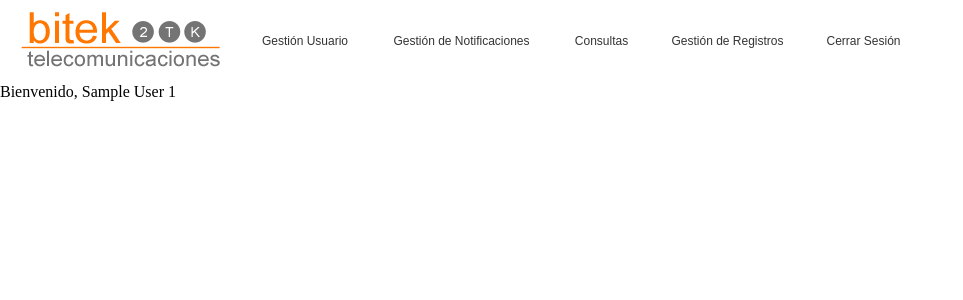
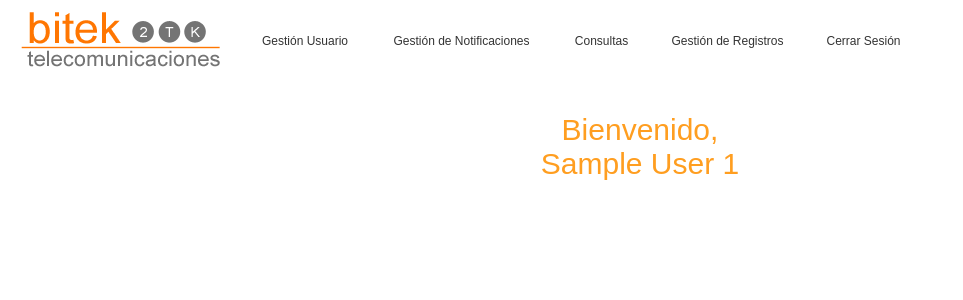
Before and after one commit to ramonjav/Bitek_Fichar, a PHP site: page /pages/gestor.php in a window 1280 px wide. Shown: the top 300 px of the page, without its empty margins (0-963 px from the left). Run offline with PHP 8.4, Linux system fonts and the light colour scheme; the visitor is signed in with stand-in values (Sample User, id 1).

Commit message:
colorcito

```diff
--- a/bitek_fichar/css/nav.css
+++ b/bitek_fichar/css/nav.css
@@ -5,3 +5,14 @@ body {
     height: 100vh;
     clear: none;
 }
+
+.titulo {
+    width: 100%;
+    height: auto;
+}
+
+.titulo p{
+    font-size: 30px;
+    text-align: center;
+    color: #ff9e20;
+}
--- a/bitek_fichar/pages/gestor.php
+++ b/bitek_fichar/pages/gestor.php
@@ -10,6 +10,7 @@
         <meta name="viewport" content="width=device-width, initial-scale=1.0, maximum-scale=1.0">
         <meta http-equiv="X-UA-Compatible" content="IE=edge">
         <link rel="stylesheet" href="../css/mbcsmbmcp.css" type="text/css" />
+        <link rel="stylesheet" href="../css/nav.css"/>
         <title>Bitek</title>
     </head>
     <body>
@@ -35,7 +36,7 @@
                     if($_SESSION['tipo'] == 2){
                         $nombre = $_SESSION['nombre'];
                         $apellidos = $_SESSION['apellidos'];
-                        echo "Bienvenido, ", $nombre, " ", $apellidos;
+                        echo "<div class='titulo'><p> Bienvenido, <br>", $nombre, " ", $apellidos, "</p></div>";
                     }else{
                         header("Location: inicio.php");
                     }
```
